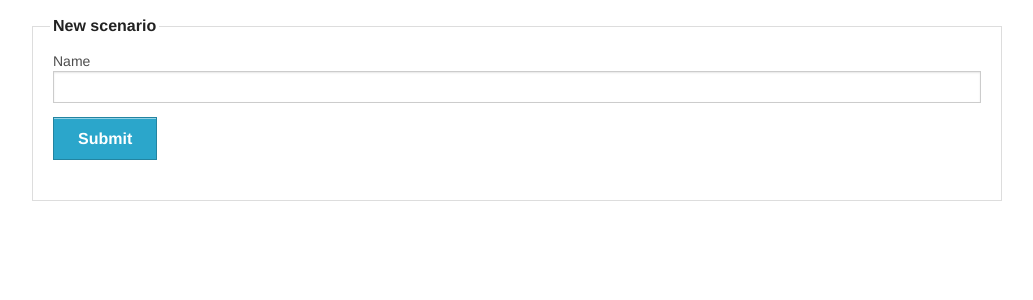
After one commit to sephii/ampyent, a Flask app: page /scenarios/new/ in a window 1280 px wide. The commit adds this page. Shown: the top 300 px of the page, without its empty margins (123-1156 px from the left). Run offline with Flask 2, Linux system fonts and the light colour scheme.

Commit message:
add forms for scenario/scene creation

```diff
--- a/ampyent/app.py
+++ b/ampyent/app.py
@@ -1,7 +1,8 @@
 import logging
 
-from flask import Flask, render_template, redirect, url_for
+from flask import Flask, render_template, redirect, request, url_for
 from application import ampyent_app
+from scene import Scenario, Scene
 
 logging.basicConfig(level=logging.DEBUG)
 print(ampyent_app.scenarios)
@@ -15,14 +16,26 @@ def home():
     return render_template('home.html', scenarios=scenarios)
 
 
-@app.route('/scenario/<scenario_name>/')
+@app.route('/scenarios/<scenario_name>/')
 def show_scenario(scenario_name):
     selected_scenario = ampyent_app.get_scenario_by_name(scenario_name)
 
-    return render_template('scenario.html', scenario=selected_scenario)
+    return render_template('scenario_detail.html', scenario=selected_scenario)
 
 
-@app.route('/scenario/<scenario_name>/<scene_name>/')
+@app.route('/scenarios/new/')
+def create_scenario():
+    return render_template('scenario_create.html')
+
+
+@app.route('/scenarios/', methods=['POST'])
+def create_scenario_post():
+    scenario = Scenario(request.form['name'])
+    ampyent_app._scenarios.append(scenario)
+    return redirect(url_for('show_scenario', scenario_name=scenario.name))
+
+
+@app.route('/scenarios/<scenario_name>/scenes/<scene_name>/')
 def play_scene(scenario_name, scene_name):
     selected_scenario = ampyent_app.get_scenario_by_name(scenario_name)
     selected_scene = selected_scenario.get_scene_by_name(scene_name)
@@ -32,6 +45,21 @@ def play_scene(scenario_name, scene_name):
     return redirect(url_for('show_scenario', scenario_name=scenario_name))
 
 
+@app.route('/scenarios/<scenario_name>/scenes/new/')
+def create_scene(scenario_name):
+    scenario = ampyent_app.get_scenario_by_name(scenario_name)
+    return render_template('scene_create.html', scenario=scenario)
+
+
+@app.route('/scenarios/<scenario_name>/scenes/', methods=['POST'])
+def create_scene_post(scenario_name):
+    scene = Scene(request.form['name'])
+    selected_scenario = ampyent_app.get_scenario_by_name(scenario_name)
+    selected_scenario.scenes.append(scene)
+
+    return redirect(url_for('show_scenario', scenario_name=selected_scenario.name))
+
+
 @app.context_processor
 def inject_current_scene():
     return dict(current_scene=ampyent_app.current_scene)
--- a/ampyent/templates/base.html
+++ b/ampyent/templates/base.html
@@ -10,7 +10,6 @@
                 Currently playing {{ current_scene.name }}
             </div>
             {% endif %}
-            <h1>Scenarios</h1>
             <div class="content">
                 {% block content %}{% endblock %}
             </div>
--- a/ampyent/templates/home.html
+++ b/ampyent/templates/home.html
@@ -1,6 +1,8 @@
 {% extends "base.html" %}
 
 {% block content %}
+<h1>Scenarios</h1>
+{% if scenarios %}
 <table>
     <thead>
         <tr>
@@ -17,4 +19,7 @@
 {% endfor %}
 </tbody>
 </table>
+{% else %}
+<p>You don't have any scenario defined. <a href="{{ url_for('create_scenario') }}">Create one.</a></p>
+{% endif %}
 {% endblock %}
--- /dev/null
+++ b/ampyent/templates/scenario_create.html
@@ -0,0 +1,21 @@
+{% extends "base.html" %}
+
+{% block content %}
+<form method="post" action="{{ url_for('create_scenario_post') }}">
+    <fieldset>
+        <legend>New scenario</legend>
+
+        <div class="row">
+            <div class="large-12 columns">
+                <label>Name</label>
+                <input type="text" name="name"/>
+            </div>
+        </div>
+        <div class="row">
+            <div class="large-12 columns">
+                <input type="submit" class="button"/>
+            </div>
+        </div>
+    </fieldset>
+</form>
+{% endblock %}
--- a/ampyent/templates/scenario.html
+++ b/ampyent/templates/scenario_detail.html
@@ -1,9 +1,15 @@
 {% extends "base.html" %}
 
 {% block content %}
+<h1>Scenario "{{ scenario.name }}"</h1>
+
+{% if scenario.scenes %}
 <ul>
     {% for scene in scenario.scenes %}
     <li><a href="{{ url_for('play_scene', scenario_name=scenario.name, scene_name=scene.name) }}">{{ scene.name }}</a></li>
     {% endfor %}
 </ul>
+{% else %}
+<p>There isn't any scene defined for this scenario. <a href="{{ url_for('create_scene', scenario_name=scenario.name) }}">Create a new scene.</a></p>
+{% endif %}
 {% endblock %}
```
Also changed, not shown: ampyent/application.py (+5 -2 lines), ampyent/templates/scene_create.html (added, +21 -0 lines).
